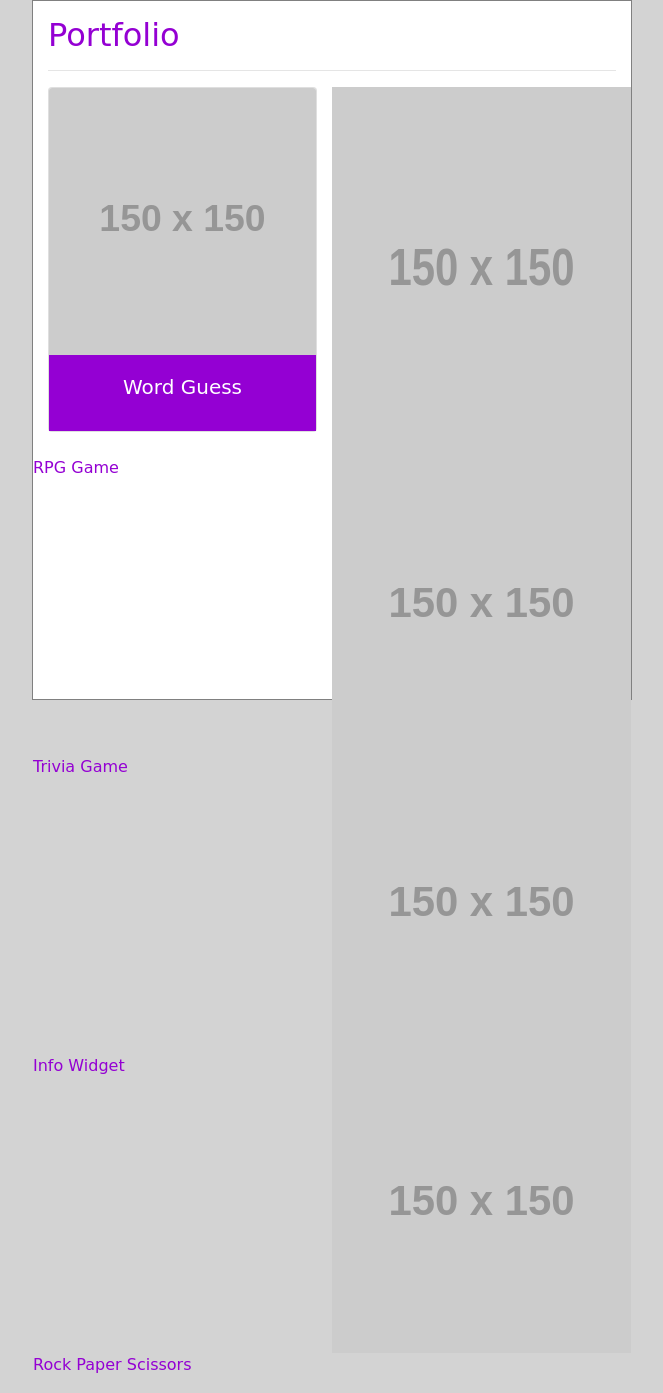
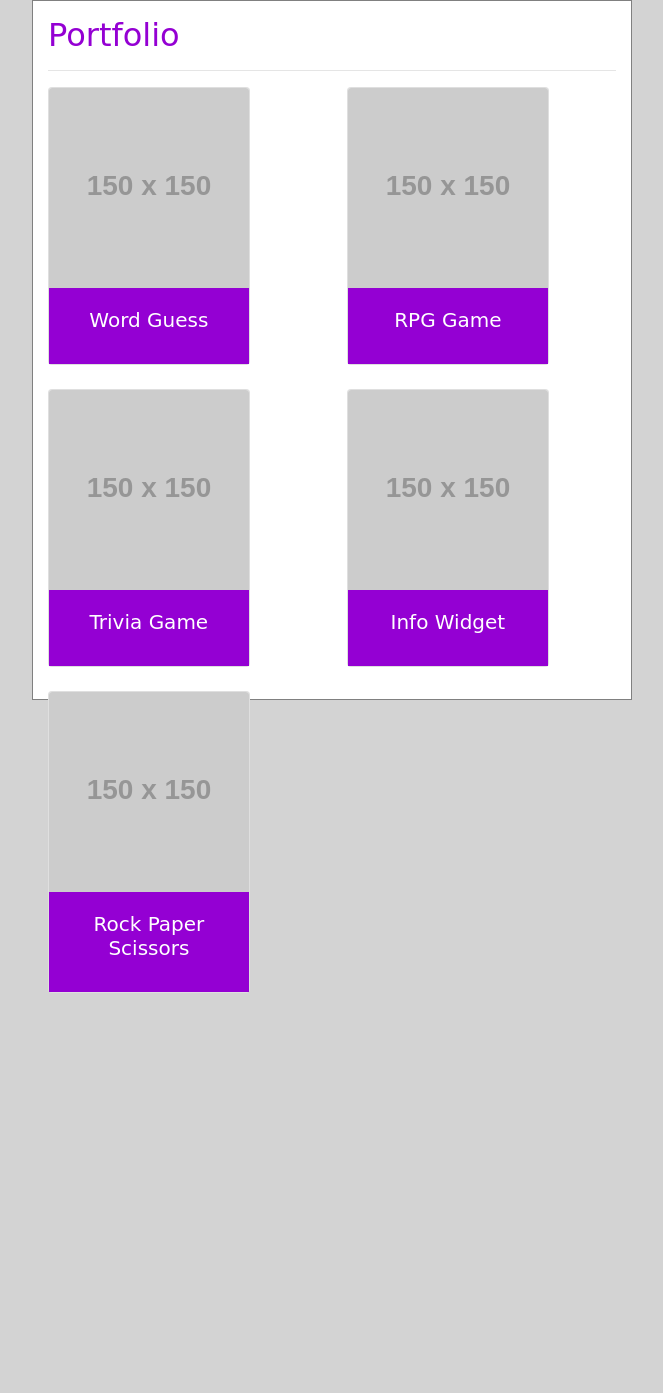
Before and after one commit to ewirtz3/responsive-about-me, a plain HTML site: page portfolio.html in a window 1280 px wide. Shown: the part 120-1513 px from the top of the page, without its empty margins (8-671 px from the left). After the commit the page ends 1137 px from the top, so only its background shows below. Drawn offline with nearby package versions, Linux system fonts and the light colour scheme; placeholder pictures from the web are drawn by us; a web font is replaced by a local one.

Commit message:
adjusted rest of portfolio to be cards

```diff
--- a/portfolio.html
+++ b/portfolio.html
@@ -28,30 +28,47 @@
         <hr>
         <section class="row row-cols-1 row-cols-md-2">
             <div class="col mb-4">
-                <div class="card">
-                    <img class="card-img-top" src="https://via.placeholder.com/150" alt="word guess"/>
+                <div class="card w-75">
+                    <img class="card-img-top" src="https://via.placeholder.com/150" alt="Word Guess"/>
                     <div class="card-body">
                         <h5 class="card-title">Word Guess</h5>
                     </div>
                 </div>
             </div>
-            <img class="box b" src="https://via.placeholder.com/150" />
-            <div class="text-block g">
-                <p>RPG Game</p>
+            <div class="col mb-4">
+                <div class="card w-75">
+                    <img class="card-img-top" src="https://via.placeholder.com/150" alt="RPG Game"/>
+                    <div class="card-body">
+                        <h5 class="card-title">RPG Game</h5>
+                    </div>
+                </div>
             </div>
-            <img class="box c" src="https://via.placeholder.com/150" />
-            <div class="text-block h">
-                <p>Trivia Game</p>
+            <div class="col mb-4">
+                <div class="card w-75">
+                    <img class="card-img-top" src="https://via.placeholder.com/150" alt="Trivia Game"/>
+                    <div class="card-body">
+                        <h5 class="card-title">Trivia Game</h5>
+                    </div>
+                </div>
             </div>
-            <img class="box d" src="https://via.placeholder.com/150" />
-            <div class="text-block i">
-                <p>Info Widget</p>
+            <div class="col mb-4">
+                <div class="card w-75">
+                    <img class="card-img-top" src="https://via.placeholder.com/150" alt="Info Widget"/>
+                    <div class="card-body">
+                        <h5 class="card-title">Info Widget</h5>
+                    </div>
+                </div>
             </div>
-            <img class="box e" src="https://via.placeholder.com/150" />
-            <div class="text-block j">
-                <p>Rock Paper Scissors</p>
+            <div class="col mb-4">
+                <div class="card w-75">
+                    <img class="card-img-top" src="https://via.placeholder.com/150" alt="Rock Paper Scissors"/>
+                    <div class="card-body">
+                        <h5 class="card-title">Rock Paper Scissors</h5>
+                    </div>
+                </div>
             </div>
-            <div class="col-md-4" />
+            <div class="col mb-4">
+            </div>
         </section>
    </section>
 
```
